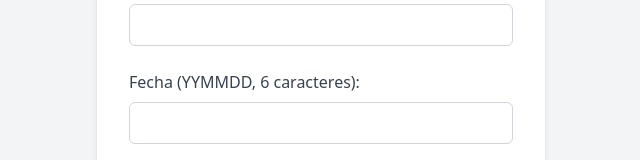
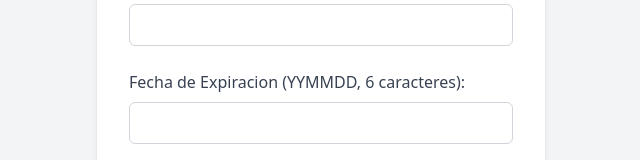
Before and after one commit to JamesBolanos/pocqr, a SvelteKit app: page / in a window 1280 px wide. Shown: the part 411-571 px from the top of the page, without its empty margins (319-959 px from the left). Built offline with nearby package versions, Linux system fonts and the light colour scheme.

Commit message:
Actualizar ai 17 Expiry date

```diff
--- a/src/routes/+page.svelte
+++ b/src/routes/+page.svelte
@@ -42,7 +42,7 @@
       </div>
 
       <div class="mb-6">
-        <label for="date" class="block text-gray-700 font-medium mb-2">Fecha (YYMMDD, 6 caracteres):</label>
+        <label for="date" class="block text-gray-700 font-medium mb-2">Fecha de Expiracion (YYMMDD, 6 caracteres):</label>
         <input id="date" type="text" bind:value={date} maxlength="6" class="w-full p-2 border border-gray-300 rounded-md focus:ring focus:ring-blue-200 focus:outline-none" required />
       </div>
 
--- a/src/routes/generate-qr/+server.js
+++ b/src/routes/generate-qr/+server.js
@@ -3,8 +3,13 @@ import QRCode from 'qrcode';
 export async function POST({ request }) {
   const { gtin, lotNumber, date } = await request.json();
 
+  // Validate GTIN length
+  if (gtin.length !== 13) {
+    return new Response('GTIN must be exactly 13 characters long.', { status: 400 });
+  }
+
   // Generate the data string following GS1 standards
-  const qrData = `01${gtin}10${lotNumber}11${date}`;
+  const qrData = `01${gtin}10${lotNumber}17${date}`; // Changed AI for date to 17
 
   // Create a dynamic filename based on the input values
   const filename = `GTIN_${gtin}_Lot_${lotNumber}_Date_${date}.png`;
```
